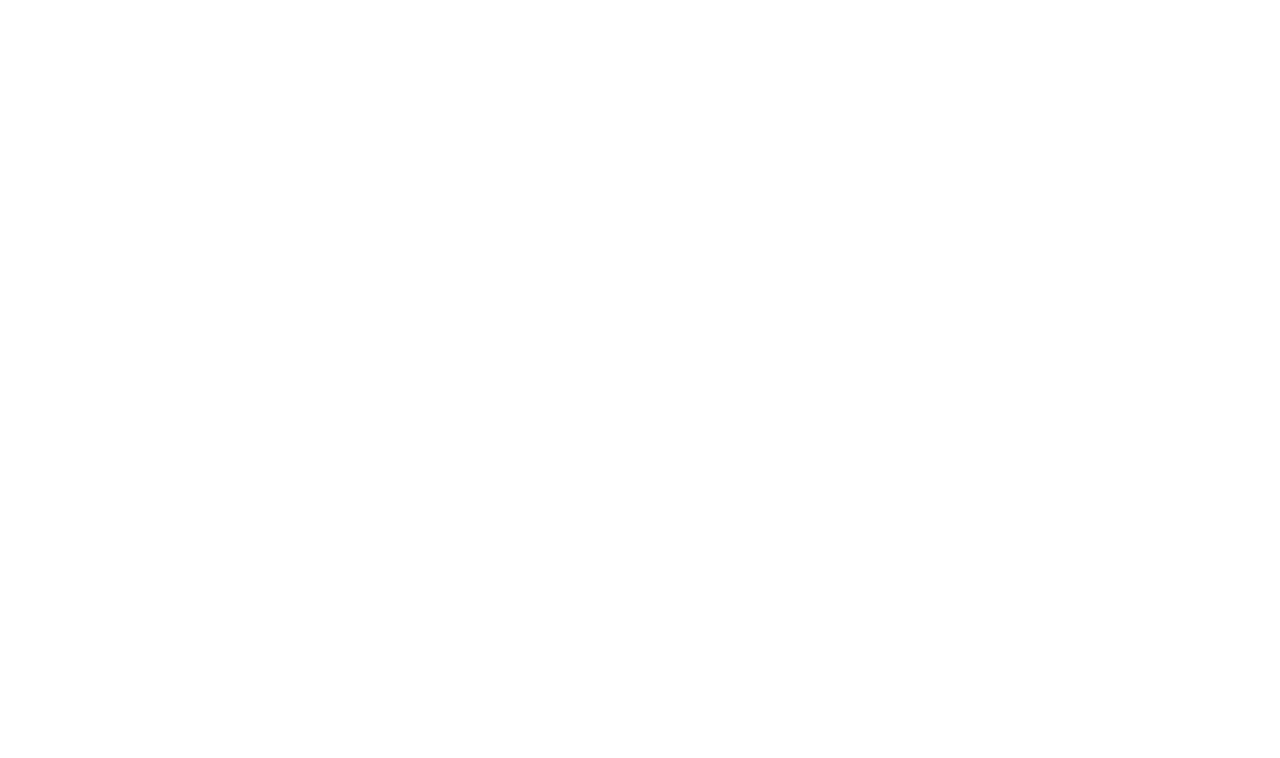
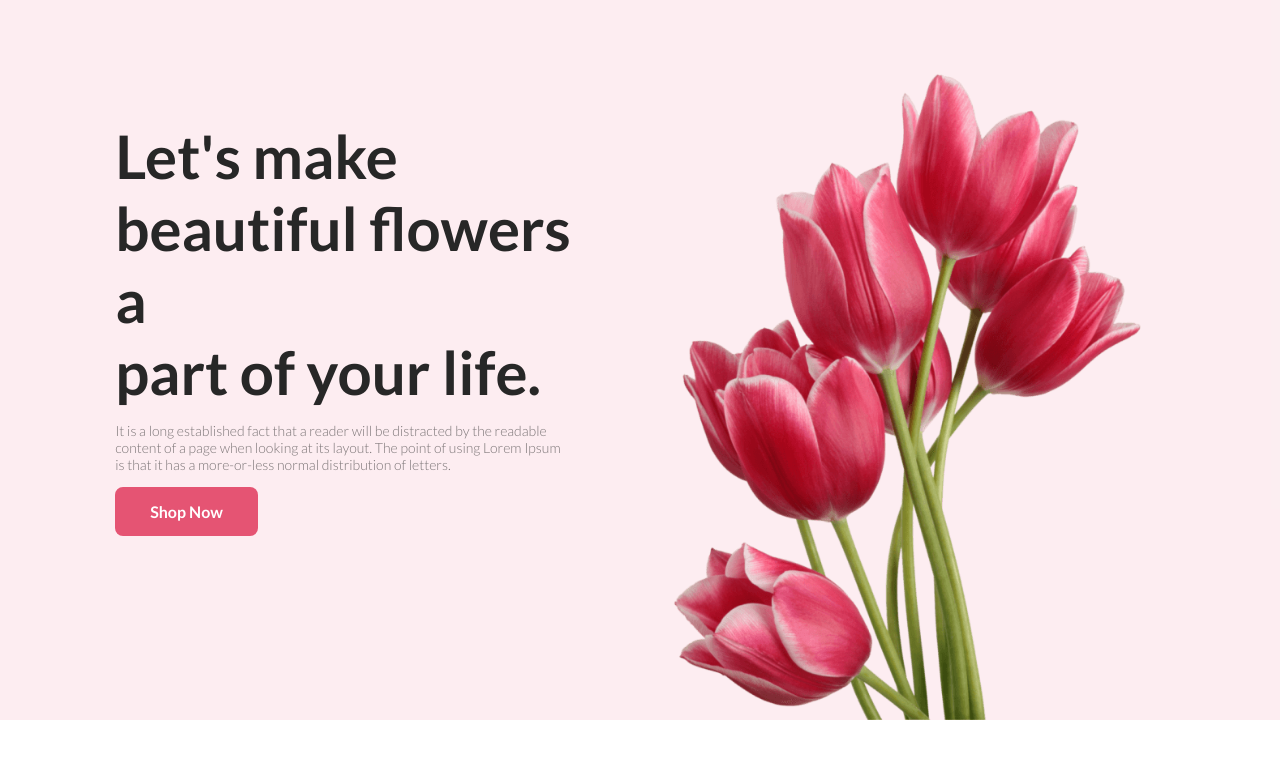
Before and after one commit to arrafi-mahin/flowers-shop-assignment, a plain HTML site: page index.html in a window 1280 px wide. Drawn offline with Linux system fonts and the light colour scheme.

Commit message:
Banner Section Complete

```diff
--- /dev/null
+++ b/css/style.css
@@ -0,0 +1,54 @@
+/* font-family: 'Lato', sans-serif; */
+/* font-family: 'Open Sans', sans-serif; */
+
+body{
+    margin:0 18vw ;
+    margin: 0;
+}
+#banner{
+    display: flex;
+    justify-content: center;
+    background: #E554731A;
+    padding-left: 9vw;
+    padding-right: 9vw;
+    gap: 50px;
+    height: 90vh;
+}
+#banner img{
+    height: 90%;
+    width: auto;
+}
+.banner-image{
+    display: flex;
+    height: 100%;
+    align-items: flex-end;
+}
+.banner-text{
+    width: 500px;
+    padding-top: 120px;
+}
+.banner-text .title{
+    font-size: 60px;
+    font-family: 'Lato', sans-serif;
+    color: #272727;
+    margin: 0;
+}
+.subtitle{
+    color: rgba(39, 39, 39, 0.60);
+    font-family: 'Lato', sans-serif;
+    font-size: 14px;
+    font-weight: 280;
+    /* line-height: 30px; */
+    width: 450px;
+}
+.btn{
+    padding: 15px 35px;
+    border-radius: 8px;
+    border: none;
+    background: #E55473;
+    color: #ffffff;
+    font-family: 'Lato', sans-serif;
+    font-size: 16px;
+    font-weight: 700;
+    cursor: pointer;
+}
--- a/index.html
+++ b/index.html
@@ -3,9 +3,24 @@
 <head>
     <meta charset="UTF-8">
     <meta name="viewport" content="width=device-width, initial-scale=1.0">
+    <!-- Style -->
+    <link rel="stylesheet" href="./css/style.css">
+    <!-- fonts -->
+    <link rel="preconnect" href="https://fonts.googleapis.com">
+<link rel="preconnect" href="https://fonts.gstatic.com" crossorigin>
+<link href="https://fonts.googleapis.com/css2?family=Lato:wght@300;400;700;900&family=Open+Sans:wght@300;400;500;600;700&display=swap" rel="stylesheet">
     <title>FLower Shop</title>
 </head>
 <body>
-
+   <section id="banner">
+    <div class="banner-text">
+        <h2 class="title">Let's make <br /> beautiful flowers a <br /> part of your life.</h2>
+        <p class="subtitle">It is a long established fact that a reader will be distracted by the readable content of a page when looking at its layout. The point of using Lorem Ipsum is that it has a more-or-less normal distribution of letters.</p>
+        <button class="btn">Shop Now</button>
+    </div>
+    <div class="banner-image">
+        <img src="./Asset/pngwing_10.png" />
+    </div>
+   </section>
 </body>
 </html>
```
Also changed, not shown: Asset/Flower 01.png (added), Asset/Group 57.png (added), Asset/Group 58.png (added), Asset/Group 59.png (added), Asset/Rectangle 4.png (added), Asset/Rectangle 5.png (added), Asset/Rectangle 6.png (added), Asset/Rectangle 9.png (added), Asset/pngwing 5.png (added), Asset/pngwing 6.png (added), Asset/pngwing 7.png (added), Asset/pngwing 8.png (added), Asset/pngwing_10.png (added).
